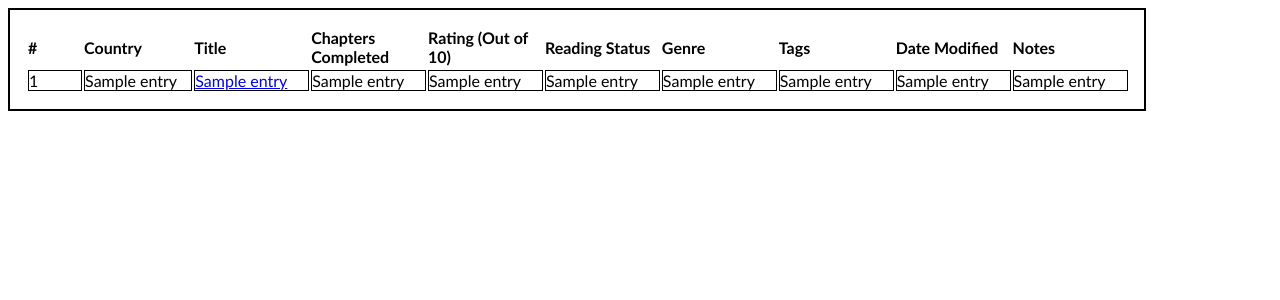
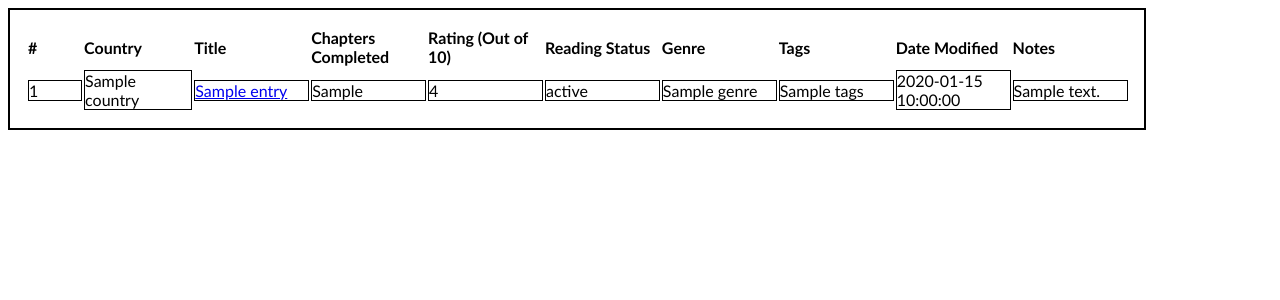
Before and after one commit to doublesmokedbaconandpie/Personal-Webnovel-Ranking-List, a Flask app: template src/templates/index.html in a window 1280 px wide. Shown: the top 300 px of the page. Run offline with Flask 3, Linux system fonts and the light colour scheme; the template is opened without the code that fills it: most values are stand-ins (such as "Sample title", 1, 10 or a date in 2020).

Commit message:
NovelEntry

```diff
--- a/src/App.py
+++ b/src/App.py
@@ -1,7 +1,9 @@
 from flask import Flask
 from flask import render_template
 import os
+
 from StoreNovelData import StoreNovelData
+from NovelEntry import NovelEntry
 
 app = Flask(__name__)
 
@@ -10,7 +12,20 @@ def index():
     db = StoreNovelData('App.db')
     table_name = 'Webnovels'
     db.select_table(table_name)
-    entries = db.dump_table_to_list()
-    entries = [(f'{str(i + 1)}.',) + j for i, j in enumerate(entries)] # add numbering to first col
+    contents = db.dump_table_to_list()
+    entries = []
+    for i, entry in enumerate(contents):
+        tmp = NovelEntry(number = str(i) + '.',
+                         country = entry[1],
+                         title = entry[0],
+                         url = entry[2],
+                         chapters_completed = entry[3],
+                         rating = entry[4],
+                         reading_status = entry[5],
+                         genre = entry[6],
+                         tags = entry[7],
+                         date_modified = entry[8],
+                         notes = entry[9])
+        entries.append(tmp)
 
     return render_template('index.html', title_name = table_name, entries = entries)
--- a/src/StoreNovelData.py
+++ b/src/StoreNovelData.py
@@ -1,5 +1,6 @@
 import sqlite3
 from datetime import date
+
 from NovelupdatesScraper import NovelupdatesScraper
 
 class StoreNovelData:
@@ -48,7 +49,7 @@ class StoreNovelData:
         if self.table_exists(table_name):
             return False
         self.cursor.execute(f'''CREATE TABLE {table_name} (
-            Url TEXT, Country TEXT, Title TEXT, ChaptersCompleted TEXT, Rating INTEGER,
+            Url TEXT, Country TEXT, Title TEXT, ChaptersCompleted TEXT, Rating TEXT,
             ReadingStatus TEXT, Genre TEXT, Tags TEXT, DateModified TEXT, Notes TEXT)''')
         self.conn.commit()
         return True
@@ -102,7 +103,7 @@ class StoreNovelData:
 
         # (Url TEXT, Country TEXT, Title TEXT, ChaptersCompleted TEXT, Rating INTEGER,
         # ReadingStatus TEXT, Genre TEXT, Tags TEXT, DateModified TEXT, Notes TEXT)
-        params = (url, novel.country, novel.title, '', None, '', str(novel.genre), str(novel.tags), date.today().strftime("%Y-%m-%d"), '')
+        params = (url, novel.country, novel.title, '', '', '', str(novel.genre), str(novel.tags), date.today().strftime("%Y-%m-%d"), '')
         self.cursor.execute(f"INSERT INTO {self.table_name} VALUES(?,?,?,?,?,?,?,?,?,?)", params)
         self.conn.commit()
         return True
--- a/src/templates/index.html
+++ b/src/templates/index.html
@@ -29,16 +29,16 @@
             <tbody>
                 {% for entry in entries%}
                 <tr>
-                    <td><div class = "scrollable">{{entry[0]}}</div></td>
-                    <td><div class = "scrollable">{{entry[2]}}</div></td>
-                    <td><div class = "scrollable"><a href="{{entry[1]}}">{{entry[3]}}</a></div></td>
-                    <td><div class = "scrollable">{{entry[4]}}</div></td>
-                    <td><div class = "scrollable">{{entry[5]}}</div></td>
-                    <td><div class = "scrollable">{{entry[6]}}</div></td>
-                    <td><div class = "scrollable">{{entry[7]}}</div></td>
-                    <td><div class = "scrollable">{{entry[8]}}</div></td>
-                    <td><div class = "scrollable">{{entry[9]}}</div></td>
-                    <td><div class = "scrollable">{{entry[10]}}</div></td>
+                    <td><div class = "scrollable">{{entry.number}}</div></td>
+                    <td><div class = "scrollable">{{entry.country}}</div></td>
+                    <td><div class = "scrollable"><a href="{{entry.url}}">{{entry.title}}</a></div></td>
+                    <td><div class = "scrollable">{{entry.chapters_completed}}</div></td>
+                    <td><div class = "scrollable">{{entry.rating}}</div></td>
+                    <td><div class = "scrollable">{{entry.reading_status}}</div></td>
+                    <td><div class = "scrollable">{{entry.genre}}</div></td>
+                    <td><div class = "scrollable">{{entry.tags}}</div></td>
+                    <td><div class = "scrollable">{{entry.date_modified}}</div></td>
+                    <td><div class = "scrollable">{{entry.notes}}</div></td>
                 </tr>
                 {% endfor %}
             </tbody>
```
Also changed, not shown: src/NovelEntry.py (added, +16 -0 lines), tests/test_NovelEntry.py (added, +64 -0 lines), tests/test_StoreNovelData.py (+13 -20 lines).
